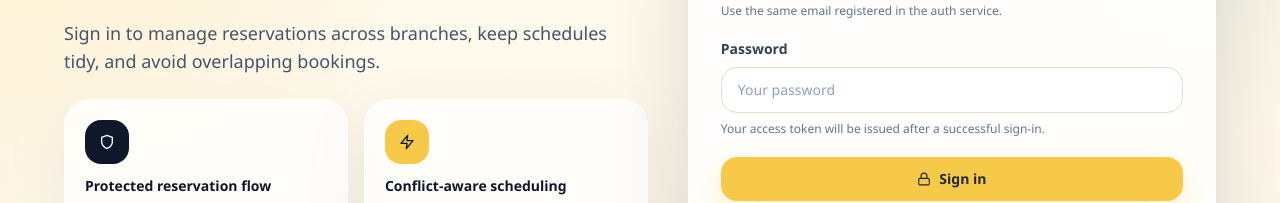
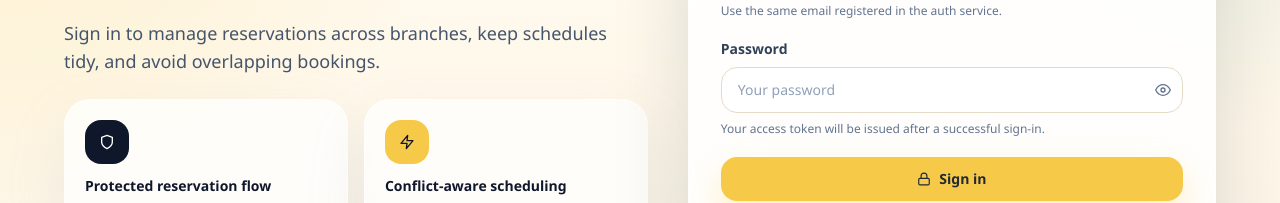
Before and after one commit to gabriel-logan/banana-web, a React (Vite) app: page /login in a window 1280 px wide. Shown: the part 287-490 px from the top of the page. Built offline with nearby package versions, Linux system fonts and the light colour scheme; no server answers; the HTML template or start-up script is replaced by a standard one.

Commit message:
feat: add password visibility toggle to Input component

```diff
--- a/src/components/ui/Input.tsx
+++ b/src/components/ui/Input.tsx
@@ -1,4 +1,6 @@
 import type { InputHTMLAttributes } from "react";
+import { useState } from "react";
+import { FiEye, FiEyeOff } from "react-icons/fi";
 
 interface InputProps extends InputHTMLAttributes<HTMLInputElement> {
   label?: string;
@@ -7,6 +9,11 @@ interface InputProps extends InputHTMLAttributes<HTMLInputElement> {
 }
 
 export function Input({ label, error, hint, ...props }: InputProps) {
+  const isPasswordField = props.type === "password";
+  const [showPassword, setShowPassword] = useState(false);
+  const inputType =
+    isPasswordField && showPassword ? "text" : (props.type ?? "text");
+
   return (
     <div className="space-y-2">
       {label && (
@@ -17,13 +24,27 @@ export function Input({ label, error, hint, ...props }: InputProps) {
           {label}
         </label>
       )}
+      <div className="relative">
         <input
           className={`w-full rounded-2xl border bg-white/85 px-4 py-3 text-sm text-slate-900 transition outline-none placeholder:text-slate-400 focus:border-[var(--banana-gold)] focus:ring-4 focus:ring-amber-100 ${
             error ? "border-rose-300" : "border-[var(--banana-stroke)]"
-        }`}
+          } ${isPasswordField ? "pr-12" : ""}`}
           id={props.id ?? props.name}
           {...props}
+          type={inputType}
         />
+        {isPasswordField && (
+          <button
+            aria-label={showPassword ? "Hide password" : "Show password"}
+            className="absolute inset-y-0 right-3 flex items-center text-slate-500 transition hover:text-slate-800"
+            onClick={() => setShowPassword((current) => !current)}
+            tabIndex={-1}
+            type="button"
+          >
+            {showPassword ? <FiEyeOff /> : <FiEye />}
+          </button>
+        )}
+      </div>
       {error ? (
         <span className="block text-sm text-rose-600">{error}</span>
       ) : (
```
Lines whose indentation alone changed are shown as unchanged.
